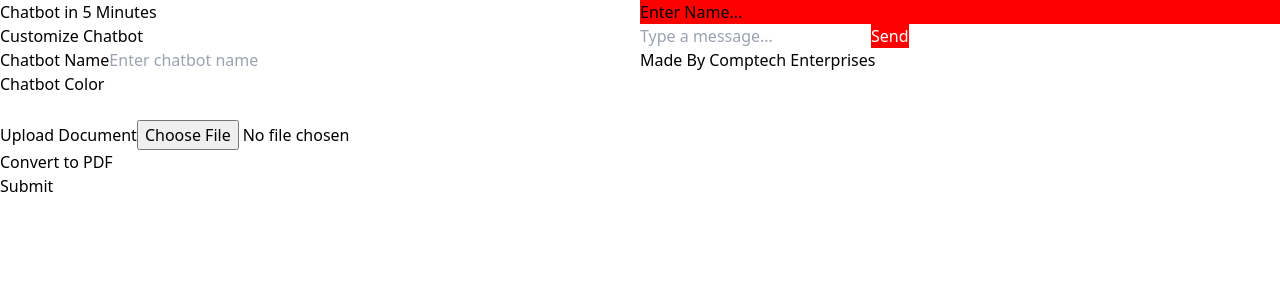
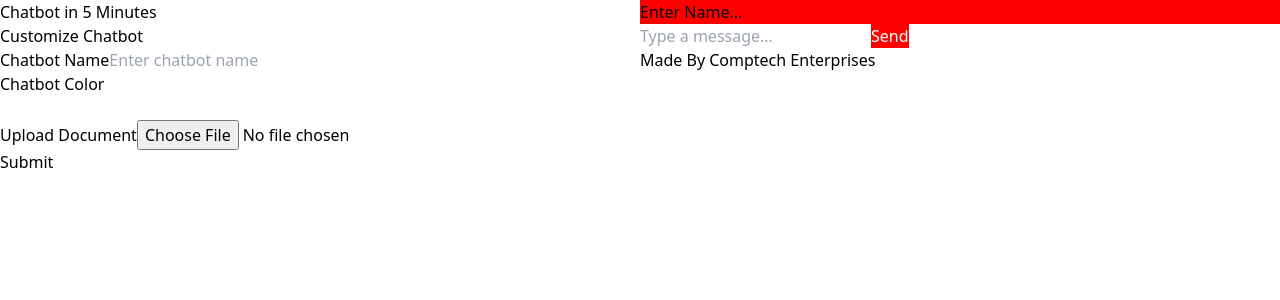
Before and after one commit to Paawan13/myob-, a Next.js app: page / in a window 1280 px wide. Both pictures are taken after typing "name@example.com", "Sample123" into the empty fields and a click on the button "Login". Shown: the top 300 px of the page. Built offline with nearby package versions, Linux system fonts and the light colour scheme.

Commit message:
updated fields

```diff
--- a/src/app/_components/chatbot.tsx
+++ b/src/app/_components/chatbot.tsx
@@ -217,12 +217,14 @@ const ChatbotPanel: React.FC<ChatbotPanelProps> = ({
       .then(() => alert("Code copied to clipboard!"))
       .catch((err) => alert("Failed to copy code: " + err));
   };
+
   useEffect(() => {
     if (Window) {
       const islogin = localStorage.getItem("islogin");
       setLogin(islogin);
     }
   }, []);
+
   return (
     <Panel defaultSize={50} minSize={20}>
       <div className={`h-4/6 flex flex-col bg-white p-6`}>
--- a/src/app/_components/customize.tsx
+++ b/src/app/_components/customize.tsx
@@ -86,13 +86,13 @@ const Customize = () => {
         <label className="block text-sm font-medium mb-2">Upload Document</label>
         <input required type="file" accept=".pdf" onChange={handleDocumentUpload} className="w-full p-2 border rounded-lg" />
       </div>
-      <div className="mt-4">
+      {/* <div className="mt-4">
         <a href="https://www.ilovepdf.com/powerpoint_to_pdf" target="_blank" rel="noopener noreferrer"
           className="text-sm border bg-slate-300 p-2 rounded-sm text-blue-500">
           Convert to PDF
         </a>
-      </div>
-      <button className='bg-blue-500 text-white p-2 rounded-lg mt-6'>
+      </div> */}
+      <button className='text-2xl bg-blue-500 text-white p-2 rounded-lg mt-6'>
         Submit
       </button>
     </form>
```
